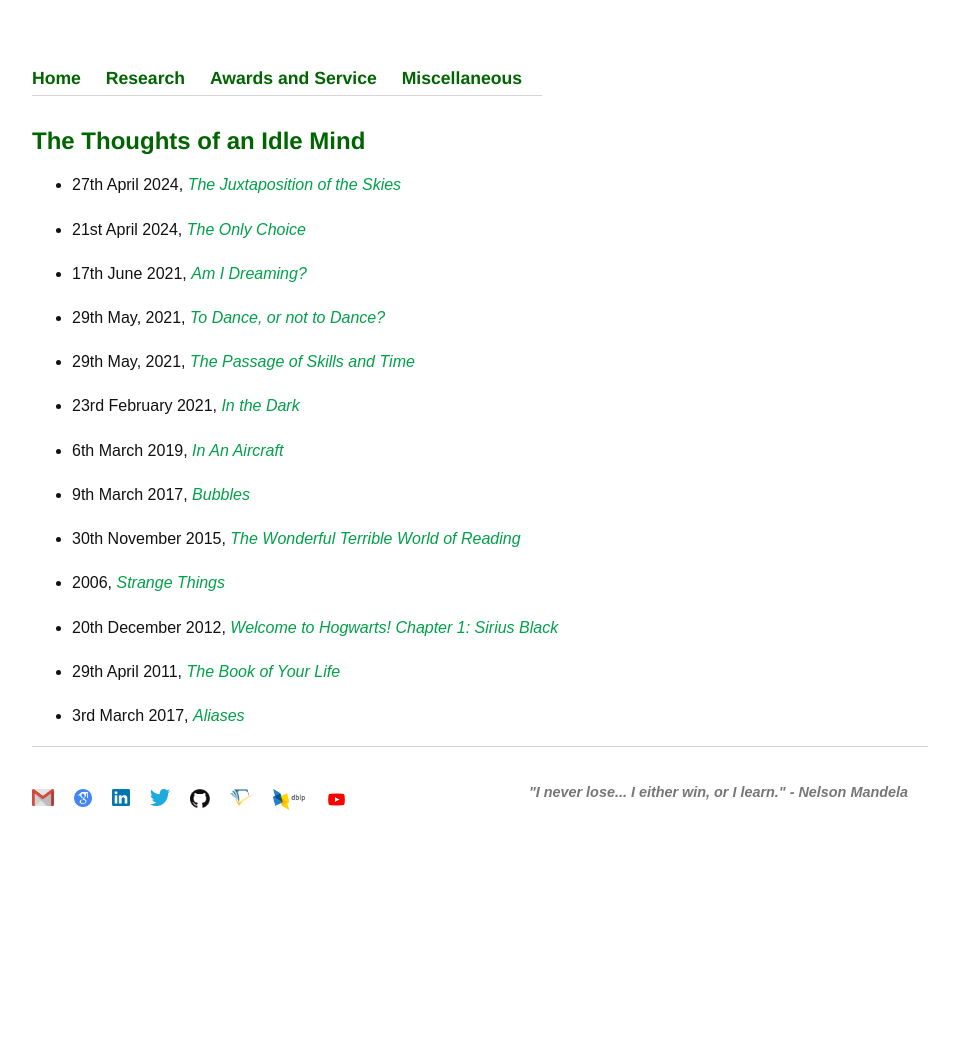
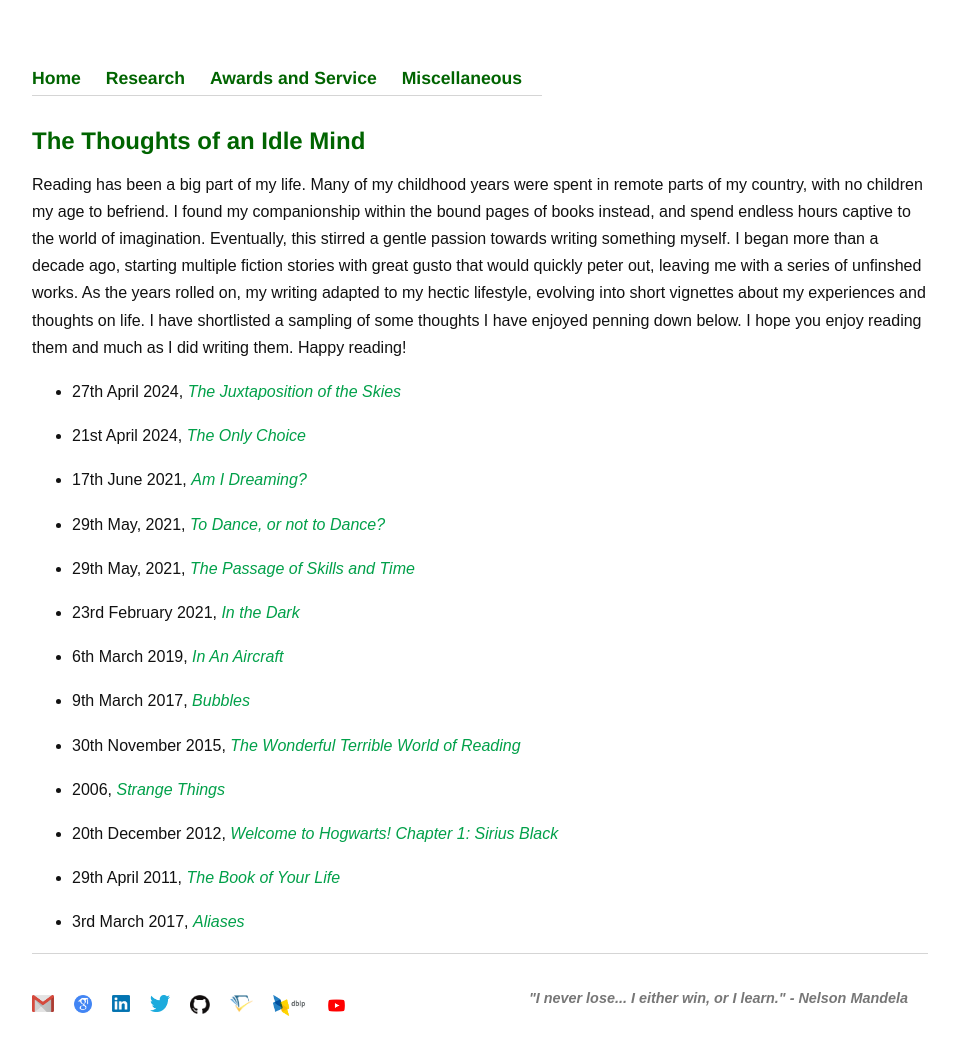
Before and after one commit to Uppaal/Uppaal.github.io, a Jekyll site: the page built from writings.html, in a window 1280 px wide. Shown: the whole page, without its empty margins (160-1116 px from the left). Built offline with Jekyll 4.4.1, drawn with Linux system fonts in a browser that asks for light colours; before the commit the page ends 900 px from its top, so only the background shows below that.

Commit message:
Update writings.html

```diff
--- a/writings.html
+++ b/writings.html
@@ -15,6 +15,16 @@ title: The Thoughts of an Idle Mind
 
 <div class="blurb">
 	<h1>{{ page.title }}</h1>
+
+Reading has been a big part of my life. Many of my childhood years were spent in remote parts of my country, with no children my age to befriend. I found my companionship within the bound pages of books instead, and spend endless hours captive to the world of imagination.
+
+	Eventually, this stirred a gentle passion towards writing something myself. I began more than a decade ago, starting multiple fiction stories with great gusto that would quickly peter out, leaving me with a series of unfinshed works.
+
+	As the years rolled on, my writing adapted to my hectic lifestyle, evolving into short vignettes about my experiences and thoughts on life.
+	I have shortlisted a sampling of some thoughts I have enjoyed penning down below. I hope you enjoy reading them and much as I did writing them.
+
+	Happy reading!
+
 
 <ul>
 	<li>27th April 2024, <i><a href="writings/2024_04_27.html">The Juxtaposition of the Skies</a></i></li>
```
